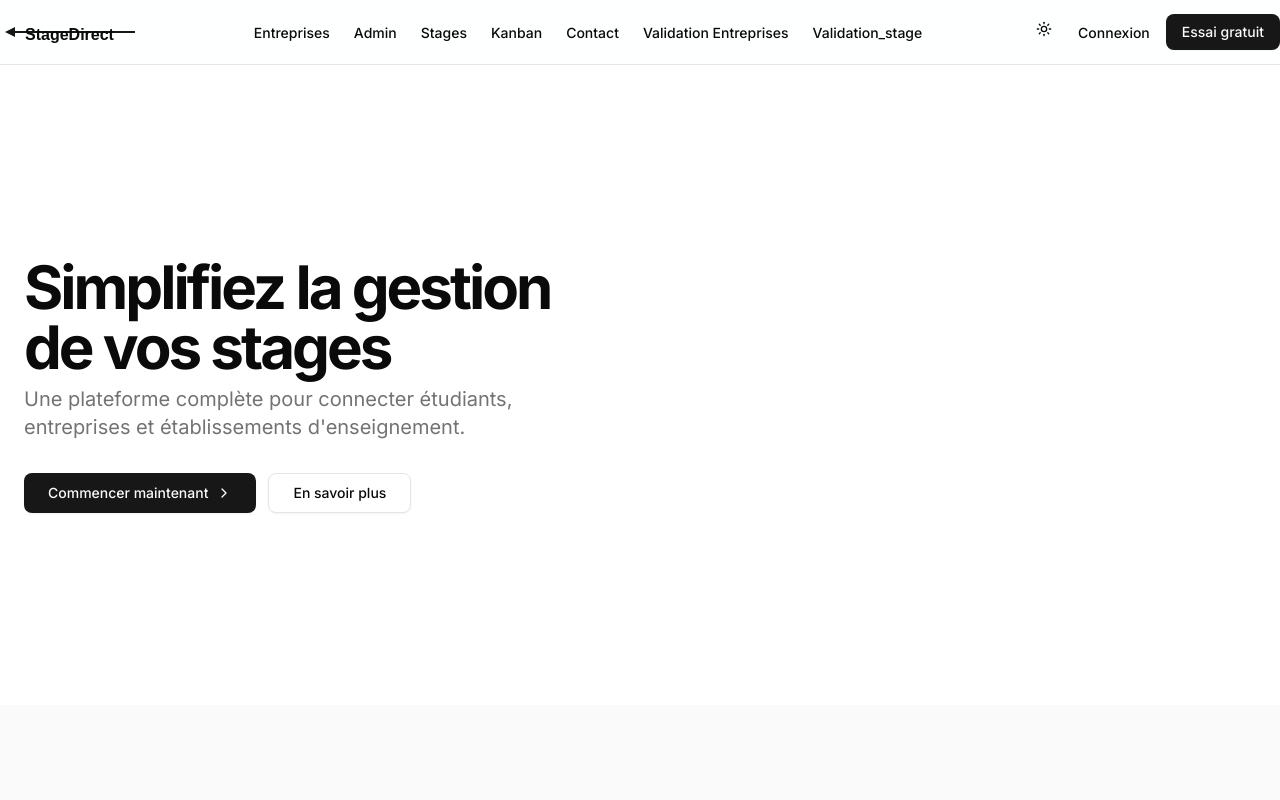
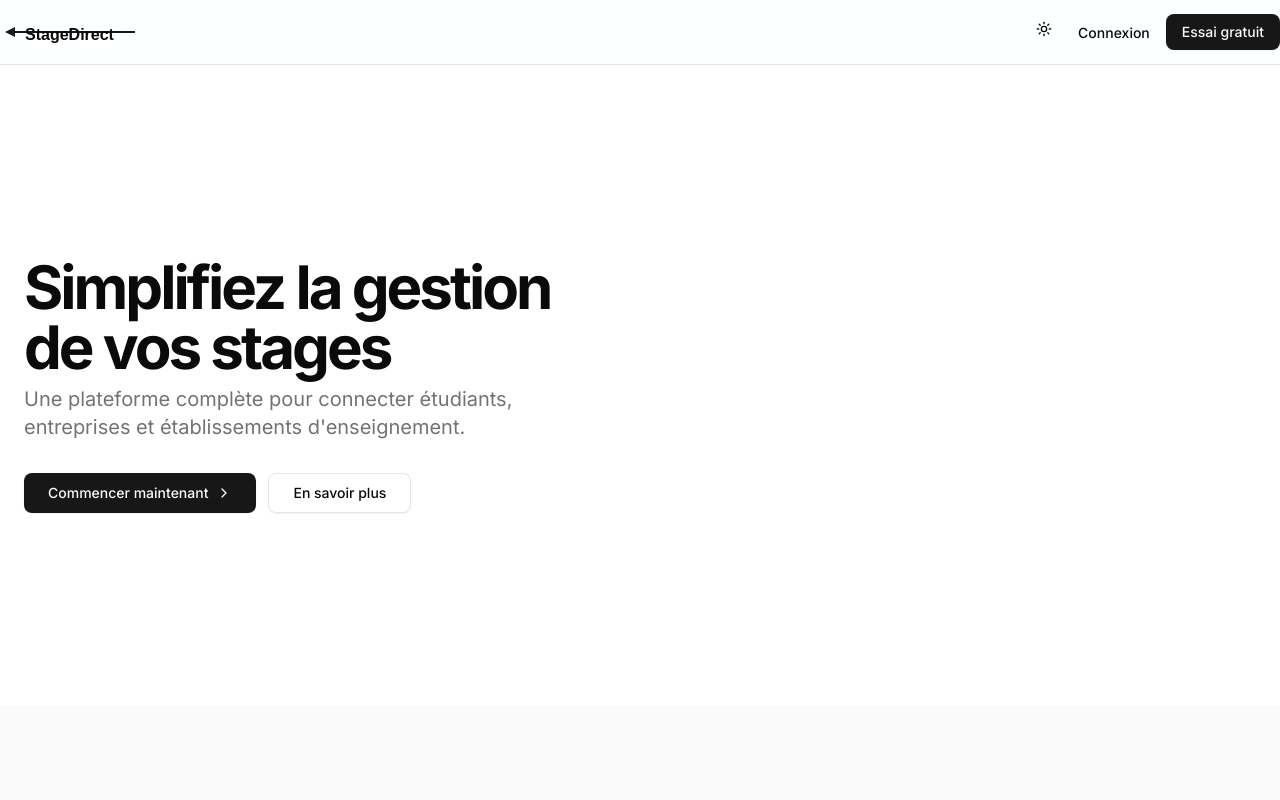
Before and after one commit to Yuubbe/StageDirect, a Next.js app: page / in a window 1280 px wide. Shown: the top 800 px of the page. Built offline with nearby package versions, Linux system fonts and the light colour scheme.

Commit message:
correction dupplication code

```diff
--- a/package.json
+++ b/package.json
@@ -85,6 +85,7 @@
     "@types/js-cookie": "^3.0.6",
     "@types/jsonwebtoken": "^9.0.9",
     "@types/node": "^22",
+    "@types/nodemailer": "^6.4.17",
     "@types/react": "^19",
     "@types/react-dom": "^19",
     "eslint": "^9",
--- a/src/app/page.tsx
+++ b/src/app/page.tsx
@@ -16,9 +16,17 @@ import {
   DropdownMenuTrigger,
 } from "@/components/ui/dropdown-menu"
 
+// Define the roles
+const roles = {
+  ADMIN: "ADMIN",
+  USER: "USER",
+  PROFESSEUR: "PROFESSEUR",
+  // Add other roles as needed
+}
 
 interface User {
   email: string
+  role: string
 }
 
 export default function Home() {
@@ -27,10 +35,11 @@ export default function Home() {
   const [isMobileMenuOpen, setIsMobileMenuOpen] = useState(false)
 
   useEffect(() => {
-    // Récupérer l'email de l'utilisateur depuis le cookie
+    // Récupérer l'email et le rôle de l'utilisateur depuis le cookie
     const userEmail = Cookie.get("userEmail")
+    const userRole = Cookie.get("userRole") // Assuming you store the role in a cookie
     if (userEmail) {
-      setUser({ email: userEmail })
+      setUser({ email: userEmail, role: userRole || roles.USER })
     }
 
     const handleScroll = () => {
@@ -43,6 +52,7 @@ export default function Home() {
 
   const handleLogout = () => {
     Cookie.remove("userEmail")
+    Cookie.remove("userRole") // Remove role on logout
     setUser(null)
     window.location.reload()
   }
@@ -51,7 +61,16 @@ export default function Home() {
     setIsMobileMenuOpen(!isMobileMenuOpen)
   }
 
-  const navItems = ["Entreprises", "Admin", "Stages", "Kanban", "Contact", "Validation Entreprises", "Validation_stage"]
+  // Define the navigation items based on user roles
+  const navItems = [
+    { name: "Entreprises", roles: [roles.ADMIN, roles.USER] },
+    { name: "Admin", roles: [roles.ADMIN] },
+    { name: "Stages", roles: [roles.ADMIN, roles.USER] },
+    { name: "Kanban", roles: [roles.USER] },
+    { name: "Contact", roles: [roles.ADMIN, roles.USER] },
+    { name: "Validation Entreprises", roles: [roles.PROFESSEUR] },
+    { name: "Validation_stage", roles: [roles.PROFESSEUR] },
+  ]
 
   const containerVariants = {
     hidden: { opacity: 0 },
@@ -87,7 +106,9 @@ export default function Home() {
           <Logo />
 
           <nav className="hidden md:flex gap-6">
-            {navItems.map((item, index) => (
+            {navItems
+              .filter(item => user && item.roles.includes(user.role)) // Filter based on user role
+              .map((item, index) => (
                 <motion.div
                   key={index}
                   initial={{ opacity: 0, y: -10 }}
@@ -95,10 +116,10 @@ export default function Home() {
                   transition={{ delay: index * 0.1 }}
                 >
                   <Link
-                  href={`/${item.toLowerCase().replace(/\s+/g, "-")}`}
+                    href={`/${item.name.toLowerCase().replace(/\s+/g, "-")}`}
                     className="text-sm font-medium relative group"
                   >
-                  {item}
+                    {item.name}
                     <span className="absolute left-0 bottom-0 w-0 h-0.5 bg-primary transition-all duration-300 group-hover:w-full"></span>
                   </Link>
                 </motion.div>
@@ -176,7 +197,9 @@ export default function Home() {
             transition={{ duration: 0.3 }}
           >
             <div className="container py-4 space-y-2 border-t">
-              {navItems.map((item, index) => (
+              {navItems
+                .filter(item => user && item.roles.includes(user.role)) // Filter based on user role
+                .map((item, index) => (
                   <motion.div
                     key={index}
                     initial={{ opacity: 0, x: -20 }}
@@ -184,12 +207,12 @@ export default function Home() {
                     transition={{ delay: index * 0.1 }}
                   >
                     <Link
-                    href={`/${item.toLowerCase().replace(/\s+/g, "-")}`}
+                      href={`/${item.name.toLowerCase().replace(/\s+/g, "-")}`}
                       className="flex items-center py-2 text-sm font-medium"
                       onClick={() => setIsMobileMenuOpen(false)}
                     >
                       <ChevronRight className="mr-2 h-4 w-4 text-primary" />
-                    {item}
+                      {item.name}
                     </Link>
                   </motion.div>
                 ))}
```
Also changed, not shown: 2 other files (tests, documents, lock files or other folders). Lines whose indentation alone changed are shown as unchanged.
